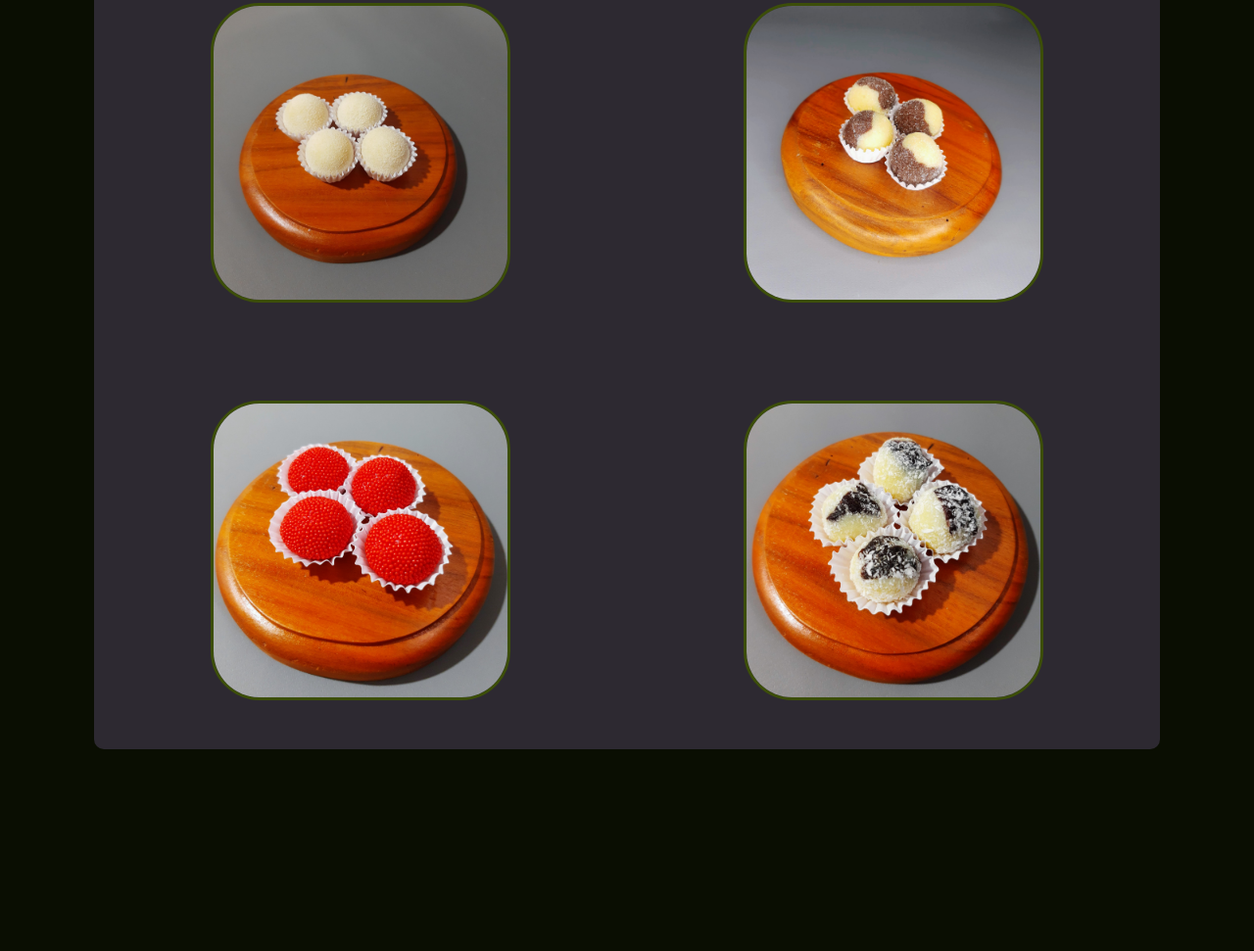
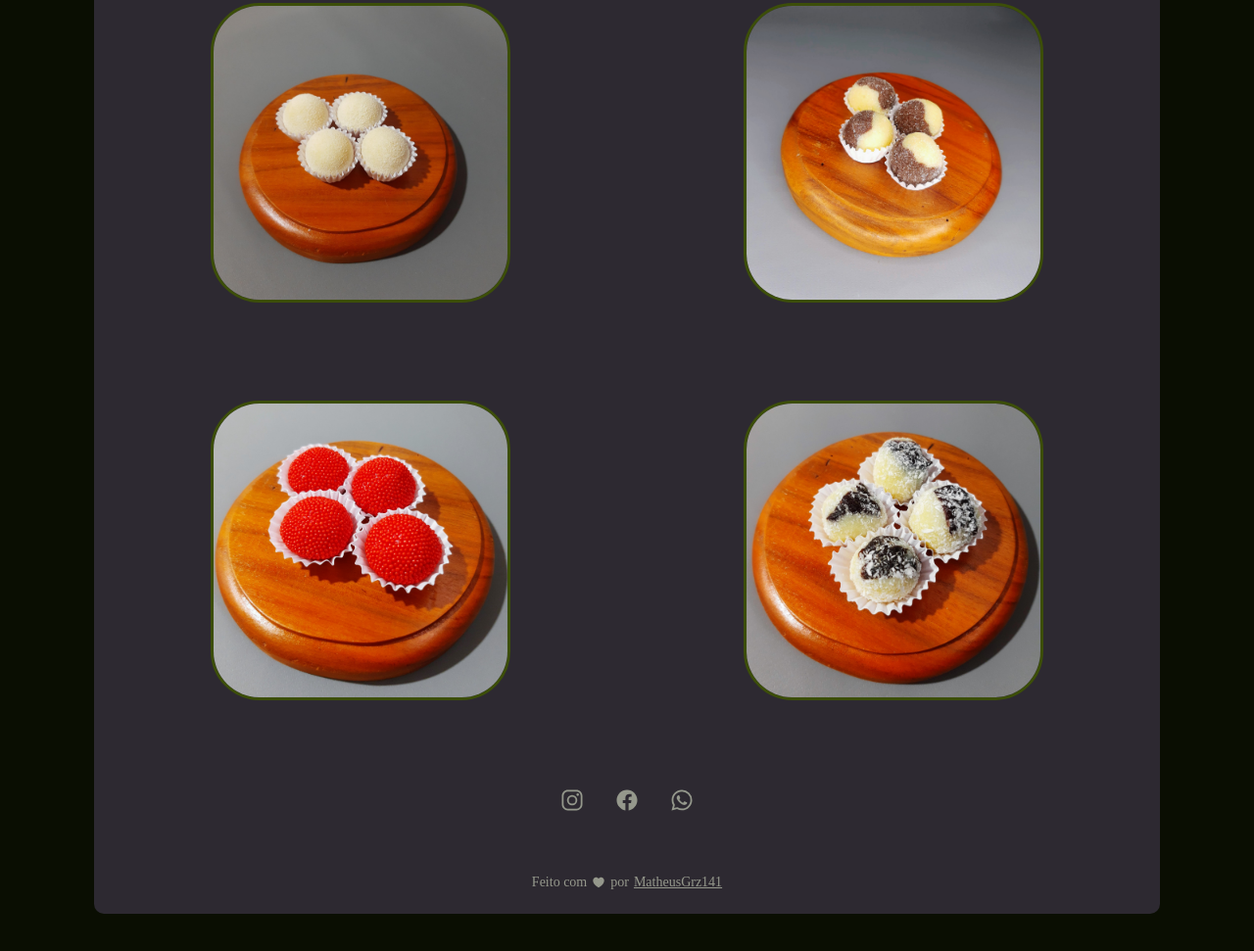
Before and after one commit to MatheusGrz141/Du-Karmo-Confeitaria, a plain HTML site: page html/doces.html in a window 1280 px wide. Shown: the part 641-1612 px from the top of the page at 98% size. Before the commit the page ends 1446 px from the top, so only its background shows below. Drawn offline with nearby package versions, Linux system fonts and the light colour scheme; a web font is replaced by a local one.

Commit message:
add footer bolos,cup,doces

```diff
--- a/css/style.css
+++ b/css/style.css
@@ -127,7 +127,7 @@ body * {
   padding: 16px;
 }
 
-@media (max-width: 700px) {
+@media (max-width: 550px) {
   body {
     background-color: var(--bag-color);
   }
--- a/css/styleBolos.css
+++ b/css/styleBolos.css
@@ -1,5 +1,5 @@
 * {
-  color: white;
+  color: rgb(149, 152, 140);
   margin: 0;
   padding: 0;
 }
@@ -56,19 +56,36 @@ body {
   transform: scale(1.2);
   transition: 0.5s;
 }
-/* .bolosAlone .texto {
-  font-size: 20px;
+#footer {
+  padding: 24px;
+  display: flex;
   align-items: center;
-  margin-top: 50px;
-  height: 250px;
-  width: 90%;
+  justify-content: center;
+  gap: 5px;
+  font-size: 14px;
+  margin-bottom: 60px;
 }
-.bolosAlone .texto h1 {
-  padding: 20px;
+
+#social-links {
+  display: flex;
+  padding: 24px 0;
+  font-size: 24px;
+  justify-content: center;
 }
-.bolosAlone .texto p {
-  padding: 20px;
-} */
+#social-links a {
+  display: flex;
+  align-items: center;
+  justify-content: center;
+  padding: 16px;
+  border-radius: 50%;
+  transition: 0.2s;
+}
+
+#social-links a:hover {
+  transition: 0.2s;
+  background-color: var(--high-light-color);
+  padding: 16px;
+}
 @media (max-width: 550px) {
   body {
     background-color: var(--bag-color);
--- a/html/doces.html
+++ b/html/doces.html
@@ -36,6 +36,16 @@
             </div>
 
         </div>
+        <div id="social-links">
+            <a href="https://www.instagram.com/dukarmo_confeitaria/"target="_blank"><ion-icon name="logo-instagram" ></ion-icon></a>
+            <a href="https://www.facebook.com/jhonas.karmo"target="_blank"><ion-icon name="logo-facebook"></ion-icon></a>
+            <a href="https://wa.me/5567992790330?text=Ol%C3%A1+Du%27Karmo+Confeitaria+%2C+gostaria+de+fazer+uma+encomenda"target="_blank"><ion-icon name="logo-whatsapp"></ion-icon></a>
+        </div>
+
+        <footer id="footer">Feito com  <ion-icon name="heart"></ion-icon> por <a href="https://matheusgrz141.github.io/SocialLinks/" target="_blank">MatheusGrz141</a></footer>
+        <script type="module" src="https://unpkg.com/ionicons@5.5.2/dist/ionicons/ionicons.esm.js"></script>
+        <script nomodule src="https://unpkg.com/ionicons@5.5.2/dist/ionicons/ionicons.js"></script>
     </div>
+
 </body>
 </html>
```
Also changed, not shown: html/bolos.html (+9 -0 lines), html/cupcake.html (+9 -0 lines).
